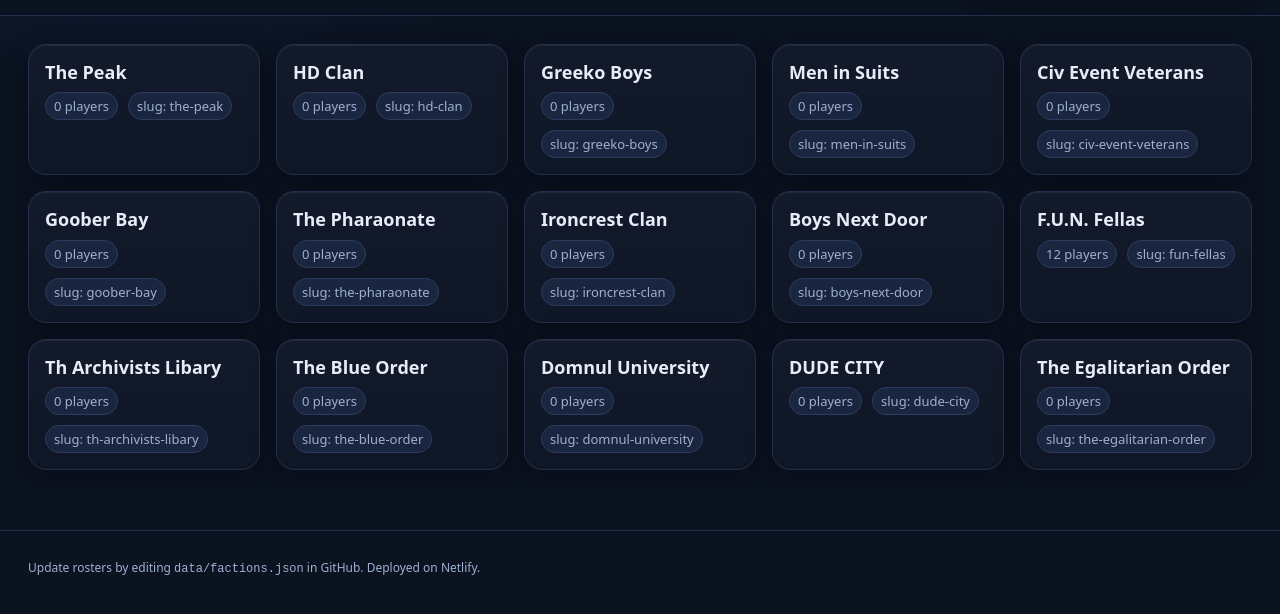
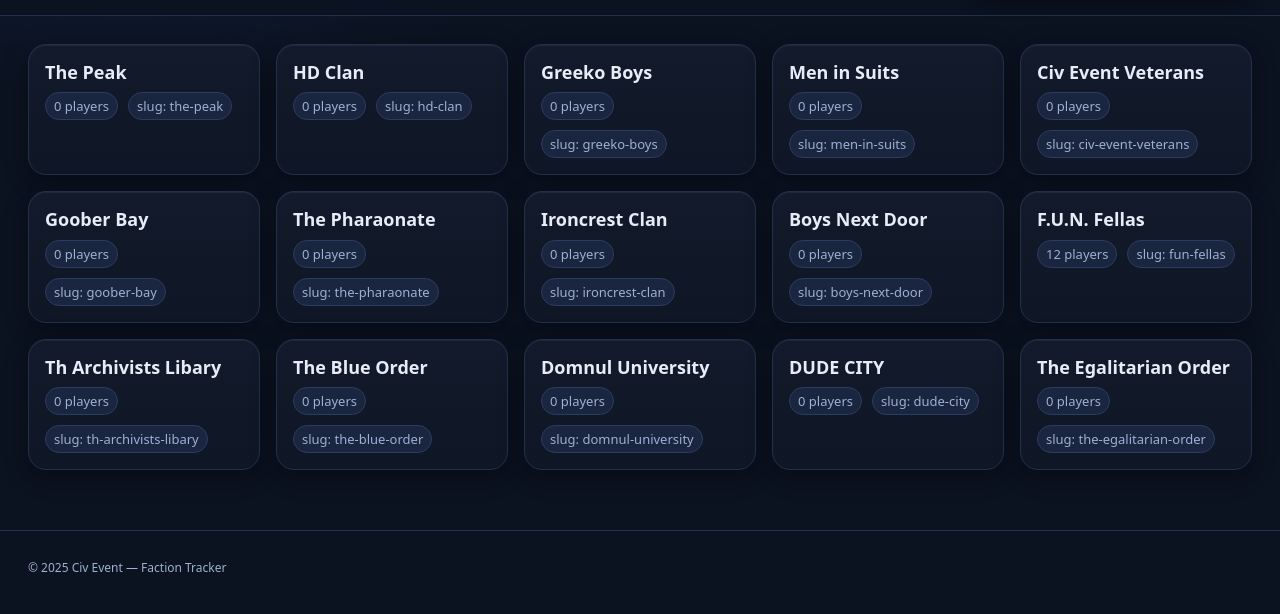
Before and after one commit to ThePuzzlesGuy/CIV, a plain HTML site: page index.html in a window 1280 px wide. Shown: the part 64-678 px from the top of the page. Drawn offline with Linux system fonts and the light colour scheme.

Commit message:
Update index.html

```diff
--- a/index.html
+++ b/index.html
@@ -6,7 +6,7 @@
   <title>Civ Faction Tracker</title>
   <link rel="icon" href="assets/favicon.png">
   <link rel="stylesheet" href="style.css">
-  <meta name="description" content="Track factions and players remaining in a Minecraft civilization event."/>
+  <meta name="description" content="Track factions and players in the Minecraft Civilization Event."/>
 </head>
 <body>
   <header class="site-header">
@@ -20,7 +20,7 @@
   <main id="app" class="app"></main>
 
   <footer class="site-footer">
-    <p>Update rosters by editing <code>data/factions.json</code> in GitHub. Deployed on Netlify.</p>
+    <p>© 2025 Civ Event — Faction Tracker</p>
   </footer>
 
   <script src="app.js"></script>
```
